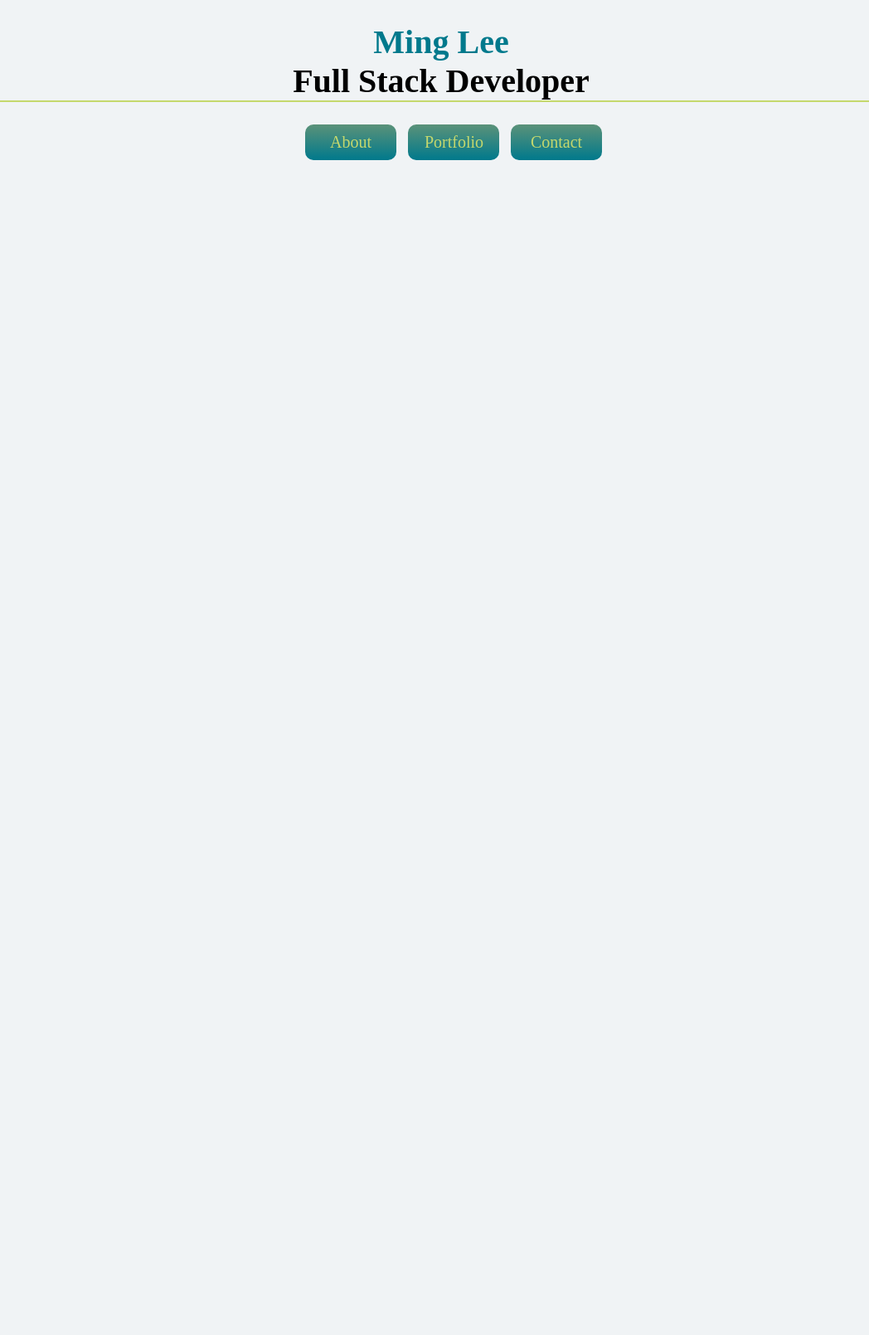
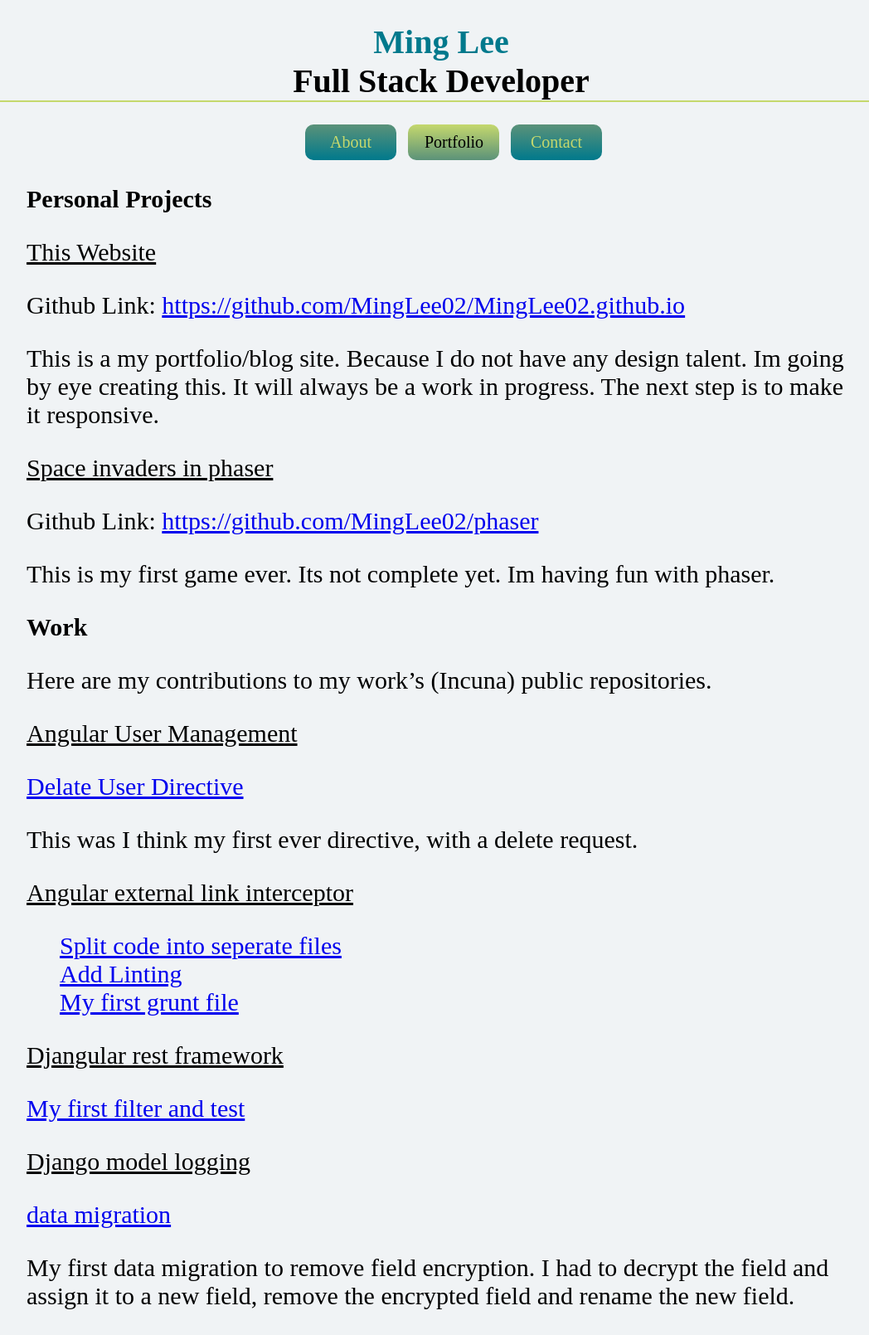
Before and after one commit to MingLee02/MingLee02.github.io, a Jekyll site: the page built from portfolio/index.md, in a window 1280 px wide. Shown: the whole page at 83% size, without its empty margins (108-1156 px from the left). Built offline with Jekyll 4.4.1, drawn with Linux system fonts in a browser that asks for light colours; before the commit the page ends 900 px from its top, so only the background shows below that.

Commit message:
Add Portfolio.

```diff
--- a/_sass/_main.sass
+++ b/_sass/_main.sass
@@ -9,3 +9,6 @@ body
 
     ul
         list-style-type: none
+
+.project-heading
+    text-decoration: underline
--- a/portfolio/index.md
+++ b/portfolio/index.md
@@ -1,3 +1,48 @@
 ---
 layout: main
+bodyid: portfolio
+title: My programming projects.
 ---
+
+
+<b>Personal Projects</b>
+
+<p class="project-heading">This Website</p>
+Github Link: <a href="https://github.com/MingLee02/MingLee02.github.io">https://github.com/MingLee02/MingLee02.github.io</a>
+
+This is a my portfolio/blog site.
+Because I do not have any design talent. Im going by eye creating this.
+It will always be a work in progress.
+The next step is to make it responsive.
+
+<p class="project-heading">Space invaders in phaser</p>
+Github Link: <a href="https://github.com/MingLee02/phaser">https://github.com/MingLee02/phaser</a>
+
+This is my first game ever. Its not complete yet. Im having fun with phaser.
+
+
+<b>Work</b>
+
+Here are my contributions to my work's (Incuna) public repositories.
+
+<p class="project-heading">Angular User Management</p>
+<a href="https://github.com/incuna/angular-user-management/pull/8/files">Delate User Directive</a>
+
+This was I think my first ever directive, with a delete request.
+
+<p class="project-heading">Angular external link interceptor</p>
+<ul>
+	<li><a href="https://github.com/incuna/angular-external-link-interceptor/pull/20">Split code into seperate files</a></li>
+	<li><a href="https://github.com/incuna/angular-external-link-interceptor/pull/21">Add Linting</a></li>
+	<li><a href="https://github.com/incuna/angular-external-link-interceptor/blob/master/Gruntfile.js">My first grunt file</a></li>
+</ul>
+
+<p class="project-heading">Djangular rest framework</p>
+
+<a href="https://github.com/incuna/djangular-rest-framework/pull/20/files">My first filter and test</a>
+
+<p class="project-heading">Django model logging</p>
+
+<a href="https://github.com/incuna/django-model-logging/pull/3/files">data migration</a>
+
+My first data migration to remove field encryption. I had to decrypt the field and assign it to a new field, remove the encrypted field and rename the new field.
```
